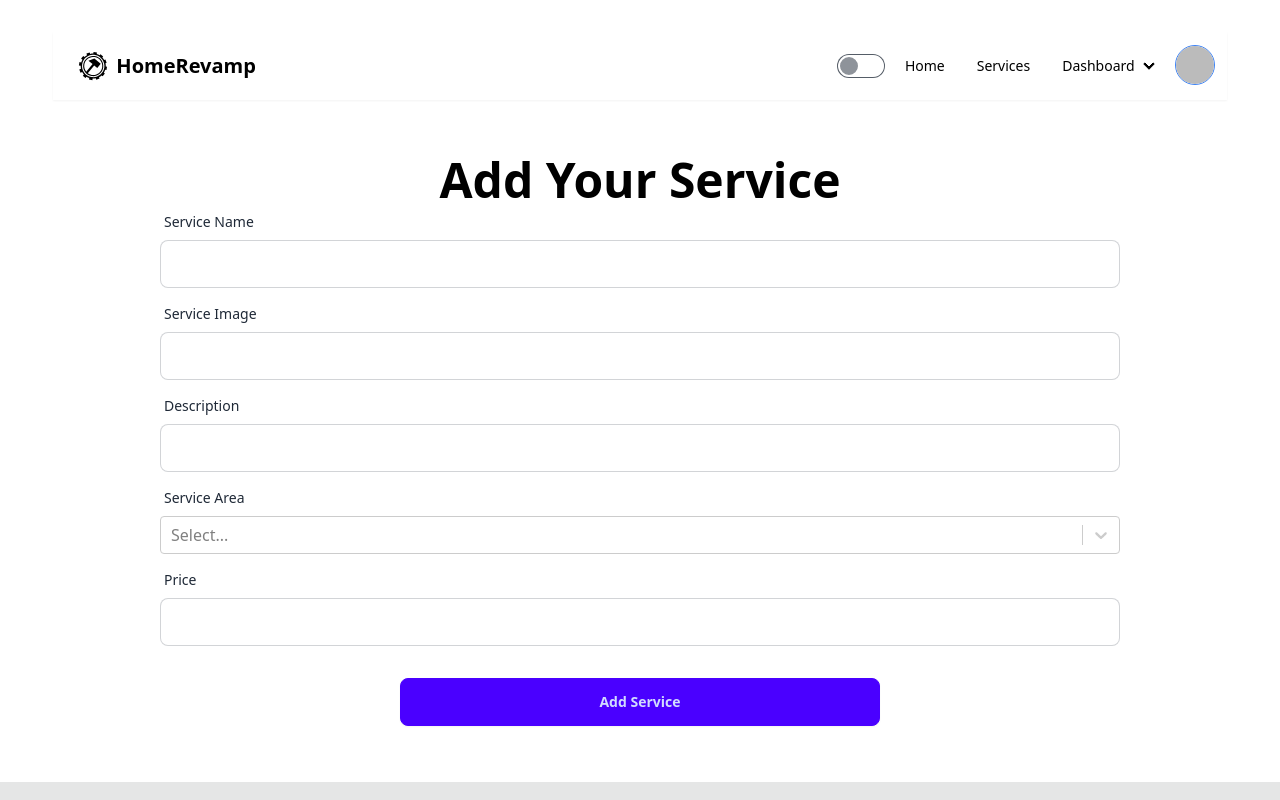
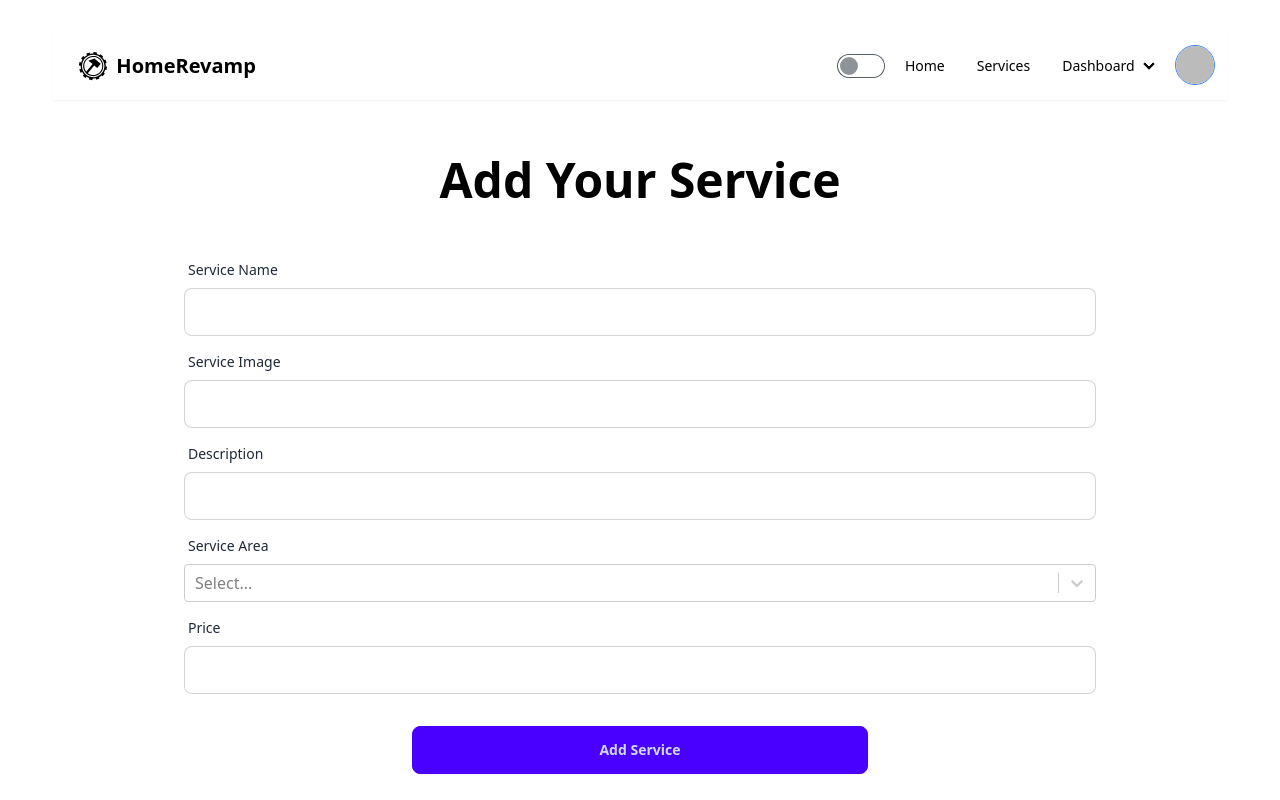
Before and after one commit to User-RAY/homeRevampServices-client-side-a11, a React (Vite) app: page /add in a window 1280 px wide. Shown: the top 800 px of the page. Built offline with nearby package versions, Linux system fonts and the light colour scheme; no server answers; sample sign-in values are in the browser's storage.

Commit message:
fixed space padding for headings, main section height, form padding

```diff
--- a/src/layouts/MainLayout.jsx
+++ b/src/layouts/MainLayout.jsx
@@ -15,7 +15,9 @@ const MainLayout = () => {
 
                 </div>
                 <Navbar></Navbar>
-                <Outlet></Outlet>
+                <div className="min-h-[80vh]">
+                    <Outlet></Outlet>
+                </div>
                 <Footer></Footer>
             </div>
             </HelmetProvider>
--- a/src/pages/AddServices/AddServices.jsx
+++ b/src/pages/AddServices/AddServices.jsx
@@ -68,7 +68,7 @@ const AddServices = () => {
 
             <h1 className='text-5xl font-bold text-center'>Add Your Service</h1>
 
-             <div className="card bg-base-100 w-4/5 lg:w-3/4 mx-auto">
+             <div className="card bg-base-100 w-4/5 lg:w-3/4 mx-auto p-6 mt-6">
             <form className="card-body p-0" onSubmit={handleAdd}>
 
 
--- a/src/pages/AllServices/AllServices.jsx
+++ b/src/pages/AllServices/AllServices.jsx
@@ -39,7 +39,7 @@ const AllServices = () => {
             <Helmet>
                 <title>AllServices | HomeRevamp</title>
             </Helmet>
-            <h1 className="text-5xl my-20 font-bold text-center">All Available Services</h1>
+            <h1 className="text-5xl mb-20 mt-14 font-bold text-center">All Available Services</h1>
             <div className="w-1/4 mx-auto mb-12">
 
             <form onSubmit={handleSearch} className="flex flex-col md:flex-row justify-center items-center text-black">
--- a/src/pages/Booked/Booked.jsx
+++ b/src/pages/Booked/Booked.jsx
@@ -36,7 +36,7 @@ const Booked = () => {
                 <title>Book | HomeRevamp</title>
             </Helmet>
 
-            <h1 className='text-5xl font-bold text-center my-16'>Your Booked Services</h1>
+            <h1 className='text-5xl font-bold text-center mb-16'>Your Booked Services</h1>
 
 
 
--- a/src/pages/Manage/Manage.jsx
+++ b/src/pages/Manage/Manage.jsx
@@ -65,7 +65,7 @@ const Manage = () => {
             <Helmet>
                 <title>Manage Services | HomeRevamp</title>
             </Helmet>
-            <h1 className='text-5xl font-bold text-center my-28'>Manage Your Added Service</h1>
+            <h1 className='text-5xl font-bold text-center mt-14 mb-28'>Manage Your Added Service</h1>
             <div className="grid grid-cols-1 md:grid-cols-2 xl:grid-cols-3 gap-4 lg:place-items-center items-stretch">
 
             {
--- a/src/pages/ToDo/ToDo.jsx
+++ b/src/pages/ToDo/ToDo.jsx
@@ -35,7 +35,7 @@ const ToDo = () => {
                 <title>Service-TO-DO | HomeRevamp</title>
             </Helmet>
 
-            <h1 className="text-5xl font-bold text-center my-4 "> Service-TO-DO </h1>
+            <h1 className="text-5xl font-bold text-center my-14 "> Service-To-Do </h1>
 
             {
                  load ? <div className="mt-14 text-center"><span className="loading loading-bars loading-lg"></span></div> : (CardData.length > 0) ? CardData.map((card) => <CardTodo key={card._id} card={card} book={true}></CardTodo>) : <h1 className=' text-4xl  text-center my-16 col-span-3'>Currently Nobody has Booked Any of your Service</h1>
```
